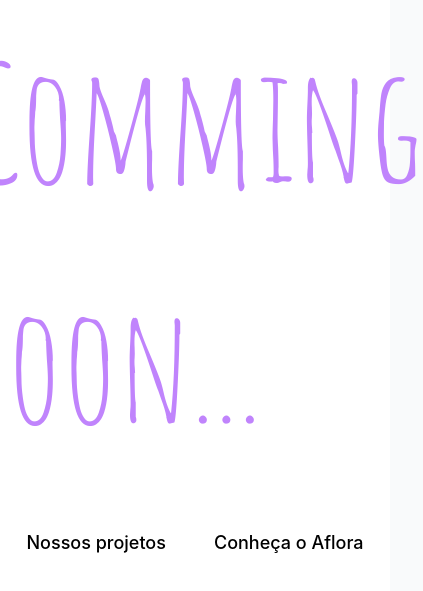
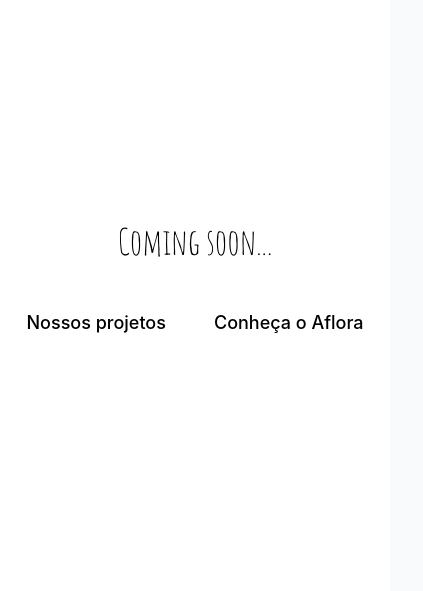
Before and after one commit to WagnerSteffen/aflora-site, a React (Vite) app: page / in a window 390 px wide. Shown: the part 139-730 px from the top of the page, 423 px wide, since content can reach past the window. Built offline with nearby package versions, Linux system fonts and the light colour scheme; a web font is replaced by a local one.

Commit message:
responsive screen

```diff
--- a/src/pages/Home.tsx
+++ b/src/pages/Home.tsx
@@ -1,34 +1,11 @@
 import { Link } from "react-router-dom";
-import { useRef, useEffect } from "react";
 
 const Home = () => {
-  const birdRef = useRef<HTMLImageElement>(null);
-
-  useEffect(() => {
-    const animationEndHandler = () => {
-      if (birdRef.current) {
-        birdRef.current.classList.remove("animate-flyOnce");
-      }
-    };
-
-    if (birdRef.current) {
-      birdRef.current.addEventListener("animationend", animationEndHandler);
-    }
-
-    return () => {
-      if (birdRef.current) {
-        birdRef.current.removeEventListener(
-          "animationend",
-          animationEndHandler,
-        );
-      }
-    };
-  }, []);
   return (
-    <div className="relative flex flex-col items-center justify-center min-h-screen bg-white text-purple-400">
+    <div className="relative flex flex-col items-center justify-center min-h-screen bg-white text-black">
       <div className="relative">
-        <h1 className="text-[10rem] font-amatic-sc relative z-10">
-          Comming soon...
+        <h1 className="text-4xl sm:text-6xl md:text-8xl lg:text-[10rem] font-amatic-sc relative z-10 text-center">
+          Coming soon...
         </h1>
       </div>
       {/* Botões */}
```
